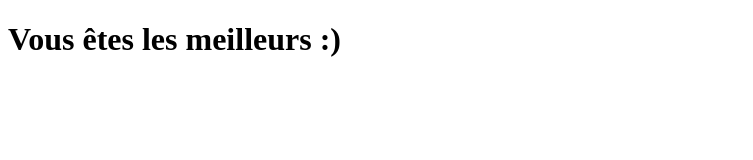
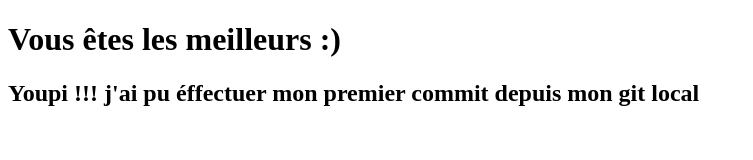
Before and after one commit to Nrspinto/4ITGP-01, a plain HTML site: page index.html in a window 1280 px wide. Shown: the whole page, without its empty margins (0-753 px from the left). Drawn offline with Linux system fonts and the light colour scheme.

Commit message:
Modification de la 9ième ligne

```diff
--- a/index.html
+++ b/index.html
@@ -6,5 +6,6 @@
  </head>
  <body>
  <h1>Vous êtes les meilleurs :)</h1>
+ <h2>Youpi !!! j'ai pu éffectuer mon premier commit depuis mon git local</h2>
  </body>
  </html>
```
